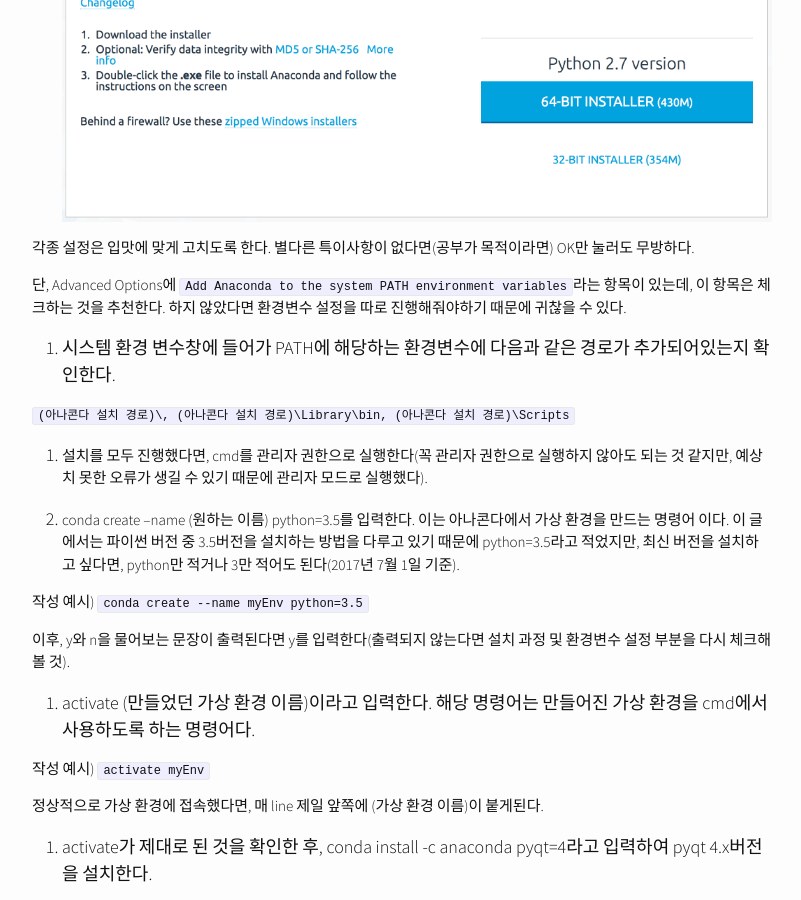
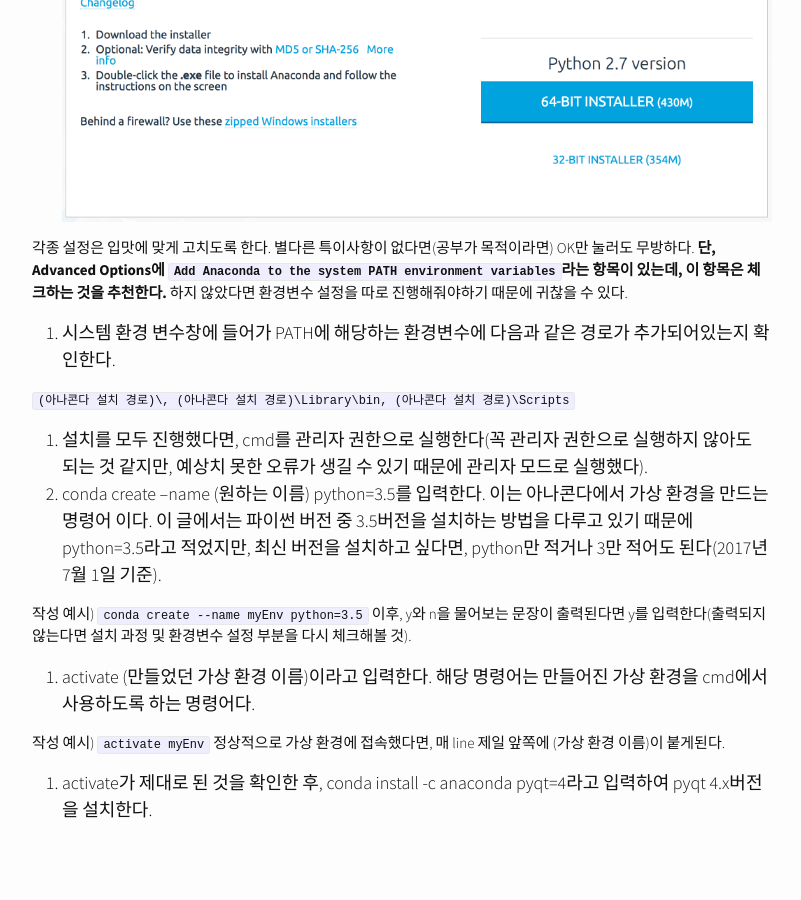
Before and after one commit to devFallingstar/backup-devfallingstar.github.io, a Jekyll site: the page built from _posts/2017-07-02-anacondainstallpython35pyqt4.markdown, in a window 1280 px wide and 900 px high, scrolled down 1090 px. Shown: the whole window, without its empty margins (238-1039 px from the left). Built offline with Jekyll 4.4.1, drawn with Linux system fonts in a browser that asks for light colours; nearby versions of some CDN libraries.

Commit message:
리스트가 제대로 표시되지 않는 점에 대한 수정1

```diff
--- a/_posts/2017-07-02-anacondainstallpython35pyqt4.markdown
+++ b/_posts/2017-07-02-anacondainstallpython35pyqt4.markdown
@@ -18,27 +18,18 @@
 2.  아래 화면과 같은 창이 떴다면, 원하는 버전의 아나콘다를 다운로드하고 설치를 진행한다(필자는 python3.6, 64비트 버전을 설치했다).
 ![아나콘다](/pictures/anaconda1.png)
 
-  각종 설정은 입맛에 맞게 고치도록 한다. 별다른 특이사항이 없다면(공부가 목적이라면) OK만 눌러도 무방하다.
-
-  단, Advanced Options에 `Add Anaconda to the system PATH environment variables`라는 항목이 있는데, 이 항목은 체크하는 것을 추천한다.
-  하지 않았다면 환경변수 설정을 따로 진행해줘야하기 때문에 귀찮을 수 있다.
-
+각종 설정은 입맛에 맞게 고치도록 한다. 별다른 특이사항이 없다면(공부가 목적이라면) OK만 눌러도 무방하다.
+**단, Advanced Options에 `Add Anaconda to the system PATH environment variables`라는 항목이 있는데, 이 항목은 체크하는 것을 추천한다.** 하지 않았다면 환경변수 설정을 따로 진행해줘야하기 때문에 귀찮을 수 있다.
 3.  시스템 환경 변수창에 들어가 PATH에 해당하는 환경변수에 다음과 같은 경로가 추가되어있는지 확인한다.
 
   `(아나콘다 설치 경로)\, (아나콘다 설치 경로)\Library\bin, (아나콘다 설치 경로)\Scripts`
-
 4.  설치를 모두 진행했다면, cmd를 관리자 권한으로 실행한다(꼭 관리자 권한으로 실행하지 않아도 되는 것 같지만, 예상치 못한 오류가 생길 수 있기 때문에 관리자 모드로 실행했다).
-
 5.  conda create --name (원하는 이름) python=3.5를 입력한다. 이는 아나콘다에서 가상 환경을 만드는 명령어 이다. 이 글에서는 파이썬 버전 중 3.5버전을 설치하는 방법을 다루고 있기 때문에 python=3.5라고 적었지만, 최신 버전을 설치하고 싶다면, python만 적거나 3만 적어도 된다(2017년 7월 1일 기준).
 
   작성 예시) `conda create --name myEnv python=3.5`
-
   이후, y와 n을 물어보는 문장이 출력된다면 y를 입력한다(출력되지 않는다면 설치 과정 및 환경변수 설정 부분을 다시 체크해볼 것).
-
 6.  activate (만들었던 가상 환경 이름)이라고 입력한다. 해당 명령어는 만들어진 가상 환경을 cmd에서 사용하도록 하는 명령어다.
 
   작성 예시) `activate myEnv`
-
   정상적으로 가상 환경에 접속했다면, 매 line 제일 앞쪽에 (가상 환경 이름)이 붙게된다.
-
 7.  activate가 제대로 된 것을 확인한 후, conda install -c anaconda pyqt=4라고 입력하여 pyqt 4.x버전을 설치한다.
```
